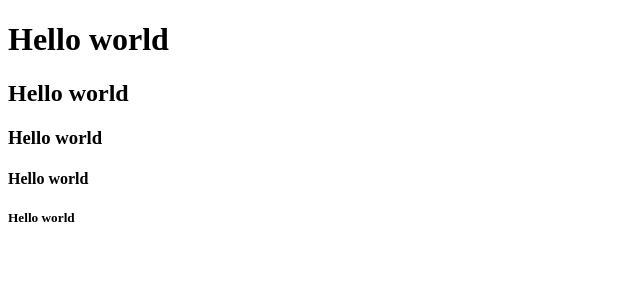
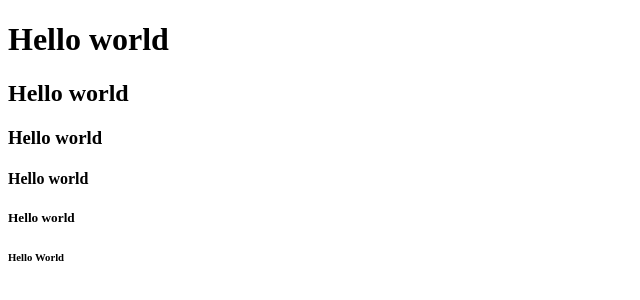
Before and after one commit to arifcse11/Test, a plain HTML site: page index.html in a window 1280 px wide. Shown: the full height of the page, 0-640 px from the left. Drawn offline with Linux system fonts and the light colour scheme.

Commit message:
h6 hello world

```diff
--- a/index.html
+++ b/index.html
@@ -11,6 +11,6 @@
   <h3>Hello world</h3>
   <h4>Hello world</h4>
   <h5>Hello world</h5>
-
+	<h6>Hello World</h6>
 </body>
 </html>
```
